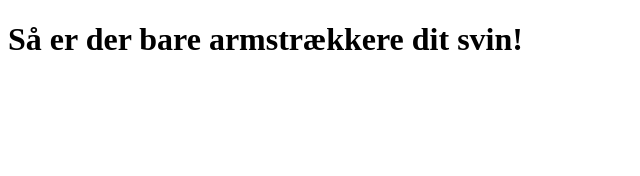
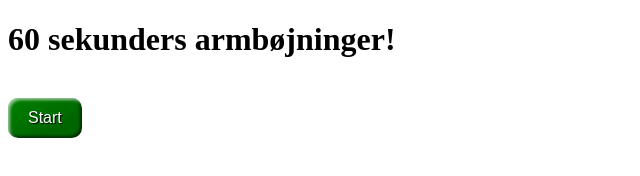
Before and after one commit to SBAlsted/FitApp, a plain HTML site: page pushup.html in a window 1280 px wide. Shown: the whole page, without its empty margins (0-640 px from the left). Drawn offline with Linux system fonts and the light colour scheme.

Commit message:
børnevenlig tekst

```diff
--- a/pushup.html
+++ b/pushup.html
@@ -7,8 +7,13 @@
 </head>
 <body>
 	<h1>
-		Så er der bare armstrækkere dit svin!
+		60 sekunders armbøjninger!
 	</h1>
+	<br>
+	<button class="favorite styled"
+        type="button">
+    Start
+</button>
 
 </body>
 </html>
```
Also changed, not shown: pullup.html (+1 -1 lines).
